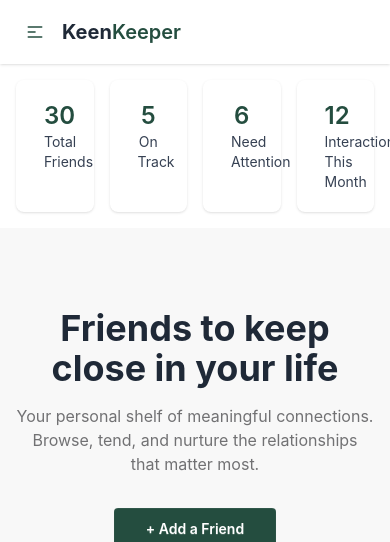
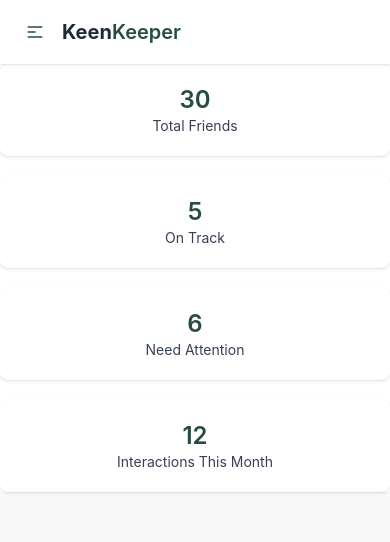
Before and after one commit to Sagor220/Assignment-07, a React (Vite) app: page / in a window 390 px wide. Shown: the top 542 px of the page. Built offline with nearby package versions, Linux system fonts and the light colour scheme.

Commit message:
readme.md added along with responsiveness also be attached

```diff
--- a/src/components/HeroSection/FriendSummery.jsx
+++ b/src/components/HeroSection/FriendSummery.jsx
@@ -1,6 +1,6 @@
 const FriendSummery = () => {
   return (
-    <div className="max-w-275 mx-auto grid grid-cols-4 gap-4 p-4">
+    <div className="grid grid-cols-1 gap-5 sm:grid-cols-2 lg:grid-cols-4 max-w-275 mx-auto">
       <div className="shadow text-center px-7 py-5 rounded-lg">
         <p className="text-2xl font-semibold text-[#244d3f] ">30</p>
         <p className="text-sm text-gray-700">Total Friends</p>
--- a/src/components/HeroSection/FriendsSection.jsx
+++ b/src/components/HeroSection/FriendsSection.jsx
@@ -7,7 +7,7 @@ const FriendsSection = ({ frndsData }) => {
   return (
     <div className="max-w-275 mx-auto my-10 mb-20">
       <h2 className="text-2xl font-bold">Your Friends</h2>
-      <div className="grid grid-cols-4 gap-4">
+      <div className="grid grid-cols-1 gap-5 sm:grid-cols-2 lg:grid-cols-4 max-w-275 mx-auto">
         {friends.map((friend) => (
           <FriendCard key={friend.id} friend={friend} />
         ))}
--- a/src/pages/FriendsPage.jsx
+++ b/src/pages/FriendsPage.jsx
@@ -1,145 +1,3 @@
-// import { useLoaderData } from "react-router";
-// import { FaPhoneVolume } from "react-icons/fa6";
-// import { BiMessageDots } from "react-icons/bi";
-// import { GoDeviceCameraVideo } from "react-icons/go";
-// import { RiNotificationSnoozeLine } from "react-icons/ri";
-// import { FaArchive } from "react-icons/fa";
-// import { MdDelete } from "react-icons/md";
-
-// const FriendsPage = () => {
-//   const friendData = useLoaderData();
-//   const {
-//     name,
-//     bio,
-//     picture,
-//     status,
-//     category,
-//     email,
-//     days_since_contact,
-//     goal,
-//     next_due_date,
-//   } = friendData;
-//   return (
-//     <div className="max-w-275 mx-auto">
-//       <div className="grid grid-cols-[220px_1fr] gap-3 p-4">
-//         {/* Left column */}
-//         <div className="flex flex-col gap-2">
-//           <div className="bg-white  rounded-xl p-4 flex flex-col items-center gap-2 text-center shadow">
-//             <div className="w-14 h-14 rounded-full bg-gray-100 flex items-center justify-center text-lg font-medium text-gray-500">
-//               <img className="mx-auto rounded-full" src={picture} alt={name} />
-//             </div>
-//             <p className="text-sm font-medium">{name}</p>
-//             <div className="space-y-1">
-//               <div>
-//                 <span
-//                   className={`${
-//                     status === "On_track"
-//                       ? "text-white bg-green-600 px-2 py-0.5 rounded-full font-semibold text-xs"
-//                       : status === "Almost Due"
-//                         ? "text-white bg-yellow-600 px-2 py-0.5 rounded-full font-semibold text-xs"
-//                         : "text-white bg-red-600 px-2 py-0.5 rounded-full font-semibold text-xs"
-//                   }`}
-//                 >
-//                   {status}
-//                 </span>
-//               </div>
-
-//               <div>
-//                 <span className="bg-green-100 text-green-800 px-3 py-1.5 rounded-full text-xs">
-//                   {category.toUpperCase()}
-//                 </span>
-//               </div>
-//             </div>
-//             <p className=" text-gray-500 italic font-medium">{bio}</p>
-//             <p className="text-xs text-gray-400">Email: {email}</p>
-//           </div>
-
-//           <button className=" rounded-lg py-2 text-sm w-full shadow">
-//             <RiNotificationSnoozeLine className="mx-auto" />
-//             Snooze 2 weeks
-//           </button>
-
-//           <button className="rounded-lg py-2 text-sm w-full shadow">
-//             <FaArchive className="mx-auto" /> Archive
-//           </button>
-
-//           <button className="border border-red-200 rounded-lg py-2 text-sm w-full text-red-500">
-//             <MdDelete className="mx-auto" />
-//             Delete
-//           </button>
-//         </div>
-
-//         {/* right column */}
-//         <div className="flex flex-col gap-3">
-//           <div className="grid grid-cols-3 gap-3">
-//             <div className="bg-white shadow rounded-xl p-4 text-center">
-//               <p className="text-2xl font-medium">{days_since_contact}</p>
-//               <p className="text-xs text-gray-500">Days since contact</p>
-//             </div>
-
-//             <div className="bg-white shadow rounded-xl p-4 text-center">
-//               <p className="text-2xl font-medium">{goal}</p>
-//               <p className="text-xs text-gray-500">Goal (days)</p>
-//             </div>
-
-//             <div className="bg-white shadow rounded-xl p-4 text-center">
-//               <p className="text-base font-medium">{next_due_date}</p>
-//               <p className="text-xs text-gray-500">Next due</p>
-//             </div>
-//           </div>
-
-//           <div className="bg-white shadow rounded-xl p-4 flex justify-between items-center">
-//             <div>
-//               <p className="text-lg font-semibold text-[#244d3f]"></p>
-//               <p className="text-sm mt-1">
-//                 Connect every <strong>30 days</strong>
-//               </p>
-//             </div>
-//             <button className="border rounded-lg px-3 py-1 text-xs">
-//               Edit
-//             </button>
-//           </div>
-
-//           <div className="bg-white shadow rounded-xl p-6">
-//             <p className="text-lg font-semibold text-[#244d3f] mb-3">
-//               Quick check-in
-//             </p>
-//             <div className="grid grid-cols-3 gap-2 ">
-//               <button className="shadow rounded-lg py-8 text-sm bg-gray-100 ">
-//                 <div className="space-y-2">
-//                   <div>
-//                     <FaPhoneVolume className="mx-auto" />
-//                   </div>
-//                   <div>Call</div>
-//                 </div>
-//               </button>
-
-//               <button className="shadow rounded-lg py-4 text-sm bg-gray-100">
-//                 <div className="space-y-2">
-//                   <div>
-//                     <BiMessageDots className="mx-auto" />
-//                   </div>
-//                   <div>Text</div>
-//                 </div>
-//               </button>
-
-//               <button className="shadow rounded-lg py-4 text-sm bg-gray-100">
-//                 <div className="space-y-2">
-//                   <div>
-//                     <GoDeviceCameraVideo className="mx-auto " />
-//                   </div>
-//                   <div>Video</div>
-//                 </div>
-//               </button>
-//             </div>
-//           </div>
-//         </div>
-//       </div>
-//     </div>
-//   );
-// };
-
-// export default FriendsPage;
 import { useLoaderData } from "react-router";
 import { FaPhoneVolume } from "react-icons/fa6";
 import { BiMessageDots } from "react-icons/bi";
@@ -182,7 +40,7 @@ const FriendsPage = () => {
 
   return (
     <div className="max-w-275 mx-auto">
-      <div className="grid grid-cols-[220px_1fr] gap-3 p-4">
+      <div className="grid grid-cols-1 sm:grid-cols-1 md:grid-cols-[180px_1fr] lg:grid-cols-[220px_1fr] gap-3 p-4">
         {/* Left column */}
         <div className="flex flex-col gap-2">
           <div className="bg-white rounded-xl p-4 flex flex-col items-center gap-2 text-center shadow">
@@ -228,7 +86,6 @@ const FriendsPage = () => {
             Delete
           </button>
         </div>
-
         {/* Right column */}
         <div className="flex flex-col gap-3">
           <div className="grid grid-cols-3 gap-3">
```
Also changed, not shown: src/README.md (added).
